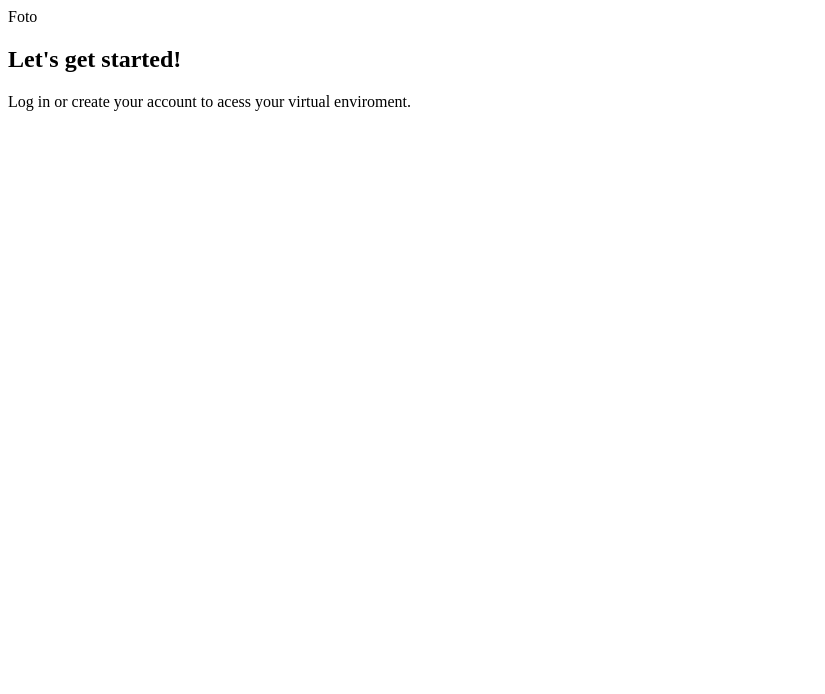
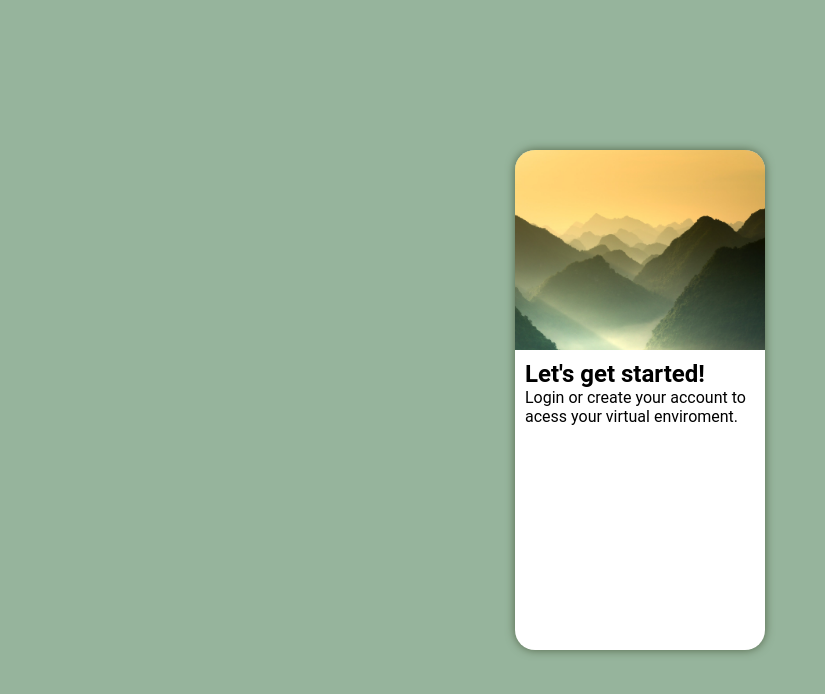
Before and after one commit to larabmelo/projeto-login, a plain HTML site: page index.html in a window 1280 px wide. Shown: the whole page, without its empty margins (0-825 px from the left). Drawn offline with Linux system fonts and the light colour scheme.

Commit message:
progresso tela de login

```diff
--- a/estilos/style.css
+++ b/estilos/style.css
@@ -8,3 +8,48 @@
 - light green #AEC198
 - water green #96B49C
 */
+
+* {
+    font-family: Roboto, Oxygen, Ubuntu, Cantarell, 'Open Sans', 'Helvetica Neue', sans-serif;
+    padding: 0px;
+    margin: 0px;
+    box-sizing: border-box;
+}
+
+body, html {
+    background-color: #96B49C;
+    height: 100vh;
+    width: 100vw;
+}
+
+main {
+    position: relative;
+    height: 100vh;
+    width: 100vw;
+}
+
+section#login {
+    position: absolute;
+    top: 50%;
+    left: 50%;
+    transform: translate(-50%, -50%);
+    overflow: hidden;
+
+    background-color: white;
+    width: 250px;
+    height: 500px;
+    border-radius: 20px;
+    box-shadow: 0px 0px 10px #526548;
+}
+
+section#login > div#imagem {
+    display: block;
+    background: #96B49C url(../imagens/pexels-quang-nguyen-vinh-2175952.jpg);
+    background-size: cover;
+    height: 200px;
+}
+
+section#login > div#formulario {
+    display: block;
+    padding: 10px;
+}
--- a/index.html
+++ b/index.html
@@ -11,12 +11,12 @@
     <main>
         <section id="login">
             <div id="imagem">
-                    Foto
+                <!-- aqui vai uma imagem no css -->
             </div>
 
             <div id="formulario">
                 <h1>Let's get started!</h1>
-                <p>Log in or create your account to acess your virtual enviroment.</p>
+                <p>Login or create your account to acess your virtual enviroment.</p>
                 <form action="login.php" method="post">
 
                 </form>
```
